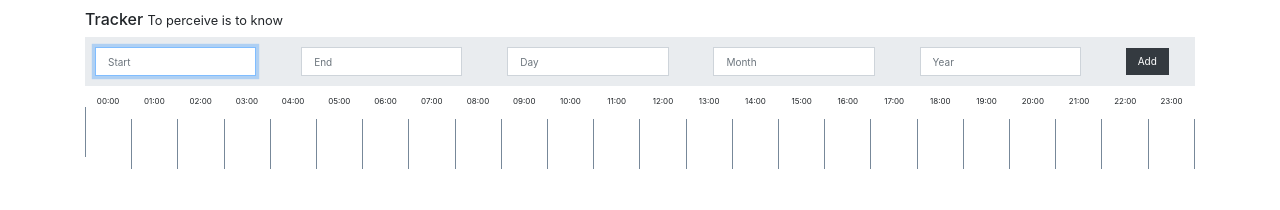
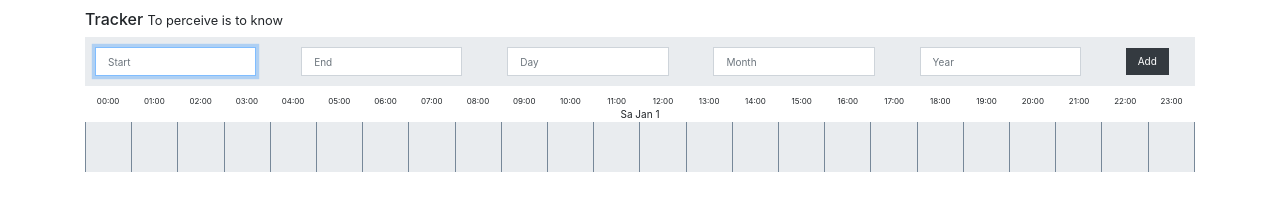
Before and after one commit to casalgado/tracker, a plain HTML site: page index.html in a window 1280 px wide. Both pictures are taken after typing "Sample", "Sample", "Sample", "Sample", "Sample" into the empty fields and a click on the button "Add". Drawn offline with nearby package versions, Linux system fonts and the light colour scheme.

Commit message:
new styles

```diff
--- a/draw.css
+++ b/draw.css
@@ -1,11 +1,18 @@
 
-.entryContainer {
+.visualContainer {
 	width: 100%;
 	height: 50px;
 	border-left: 1px solid lightslategray;
 	position: relative;
 	clear: both;
-	margin-top: 5px;
+	margin-bottom: 5px;
+}
+
+.dateContainer {
+	font-size: 10px;
+	margin: 0px;
+	width: 100%;
+	text-align: center;
 }
 
 .hourSegment {
@@ -13,6 +20,7 @@
 	width: 4.1676%;
 	float: left;
 	border-right: 1px solid lightslategray;
+	background-color: rgb(233, 236, 239);
 }
 
 .entryBar {
@@ -20,7 +28,6 @@
 	top: 25%;
 	height: 50%;
 	background-color: deepskyblue;
-	z-index: -1;
 }
 
 .legendContainer {
--- a/draw.js
+++ b/draw.js
@@ -3,19 +3,34 @@ function drawEntry(entry) {									// draws each entry
 	var list = document.getElementById('entryList')			// assigns DOM element entryList to variable
 
 
-	if (document.getElementById(entryYMD(entry))) {			// determines if an entryContainer has been drawn for an entry
-		var cont = document.getElementById(entryYMD(entry)) // with the same date. If so, assigns it to a variable.
+	if (document.getElementById('ec-' + entryYMD(entry))) {			       // determines if an entryContainer has been drawn for an entry
+		var cont       = document.getElementById('ec-' + entryYMD(entry))  // with the same date. If so, assigns it to a variable.
+		var visualCont = document.getElementById('vc-' + entryYMD(entry))  // Also assigns visual container and date container to variable.
+		var dateCont   = document.getElementById('dc-' + entryYMD(entry))
 	} else {
 		var cont = document.createElement('div')			// if no entryContainer exists for that day, draws it.
 		cont.className = 'entryContainer'					// and appends it to entryList
-		cont.id = entryYMD(entry)
+		cont.id = 'ec-' + entryYMD(entry)
 		list.appendChild(cont)
+
+		var visualCont = document.createElement('div')		// creates a visualization container to hold the
+		visualCont.className = 'visualContainer' 			// entry visualization
+		visualCont.id = 'vc-' + entryYMD(entry)
+		cont.appendChild(visualCont)
+
+		var dateCont = document.createElement('p')		// creates a date container to hold date data for entry
+		dateCont.className = 'dateContainer'
+		dateCont.id = 'dc-' + entryYMD(entry)
+		dateCont.innerHTML = moment(entry.start).format('dd MMM D')
+		cont.prepend(dateCont)
 
 		for (var i = 0; i < 24; i++) {						// creates segments used to mark the time of day
 	    	var segment = document.createElement('div')	 	// appends them to entryContainer
 	    	segment.className = 'hourSegment'
-	    	cont.appendChild(segment)
+	    	visualCont.appendChild(segment)
 	  	}
+
+
 	}
 															// creates entry bar, used to visualize time and duration of entry
   	var entryBar = document.createElement('div')            // creates DOM elemens
@@ -26,7 +41,7 @@ function drawEntry(entry) {									// draws each entry
   	entryBar.style.left = entryStart + '%'					// start
   	entryBar.style.width = entryEnd - entryStart + '%'	    // duration
 
-  	cont.appendChild(entryBar)								// appends entryBar to entry Container
+  	visualCont.appendChild(entryBar)								// appends entryBar to entry Container
 }
 
 function drawLegend() {										// draws legend to be used atop entry list
--- a/main.css
+++ b/main.css
@@ -7,8 +7,6 @@
 	padding: 10px;
 	margin-bottom: .8%;
 }
-
-
 
 #entryInputForm .form-group {
 	display: inline-block;
```
